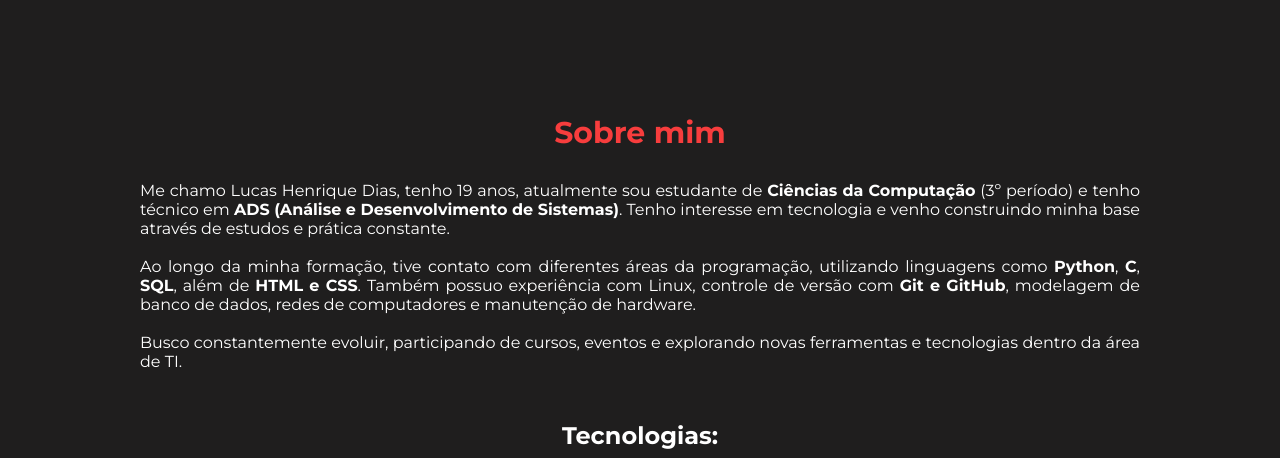
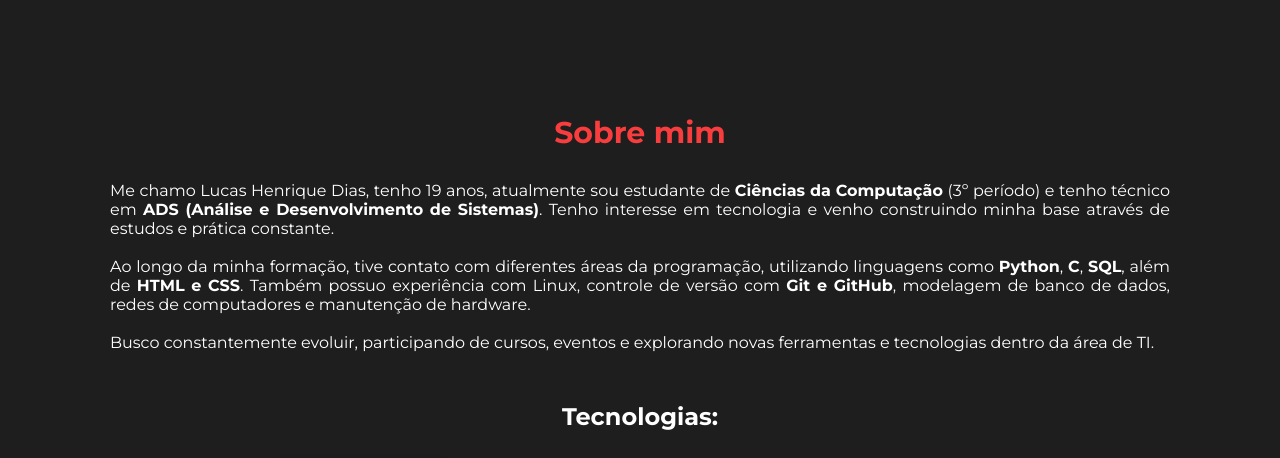
Before and after one commit to lucas-henriquedias/meu-portfolio, a plain HTML site: page index.html in a window 1280 px wide. Shown: the part 710-1168 px from the top of the page. Drawn offline with Linux system fonts and the light colour scheme.

Commit message:
correção de format texto 'about me'.

```diff
--- a/css/layout.css
+++ b/css/layout.css
@@ -47,14 +47,14 @@
 
 /*========== About Me Section =============*/
 
-.about_me_section {     /* conteiner da sessão 'sobre mim' */
+.about_me_section {     /*conteiner da sessão 'sobre mim'.*/
     text-align: center;
     margin: 150px auto;
     max-width: 1100px;
-    padding: 0 50px;
+    padding: 0 20px;
 }
 
-.about_me_section article {  /* conteiner dos conteúdos de dentro desta . */
+.about_me_section article {  /*conteiner dos conteúdos de dentro desta.*/
     display: flex;
     flex-direction: column;
     gap: 50px;
```
